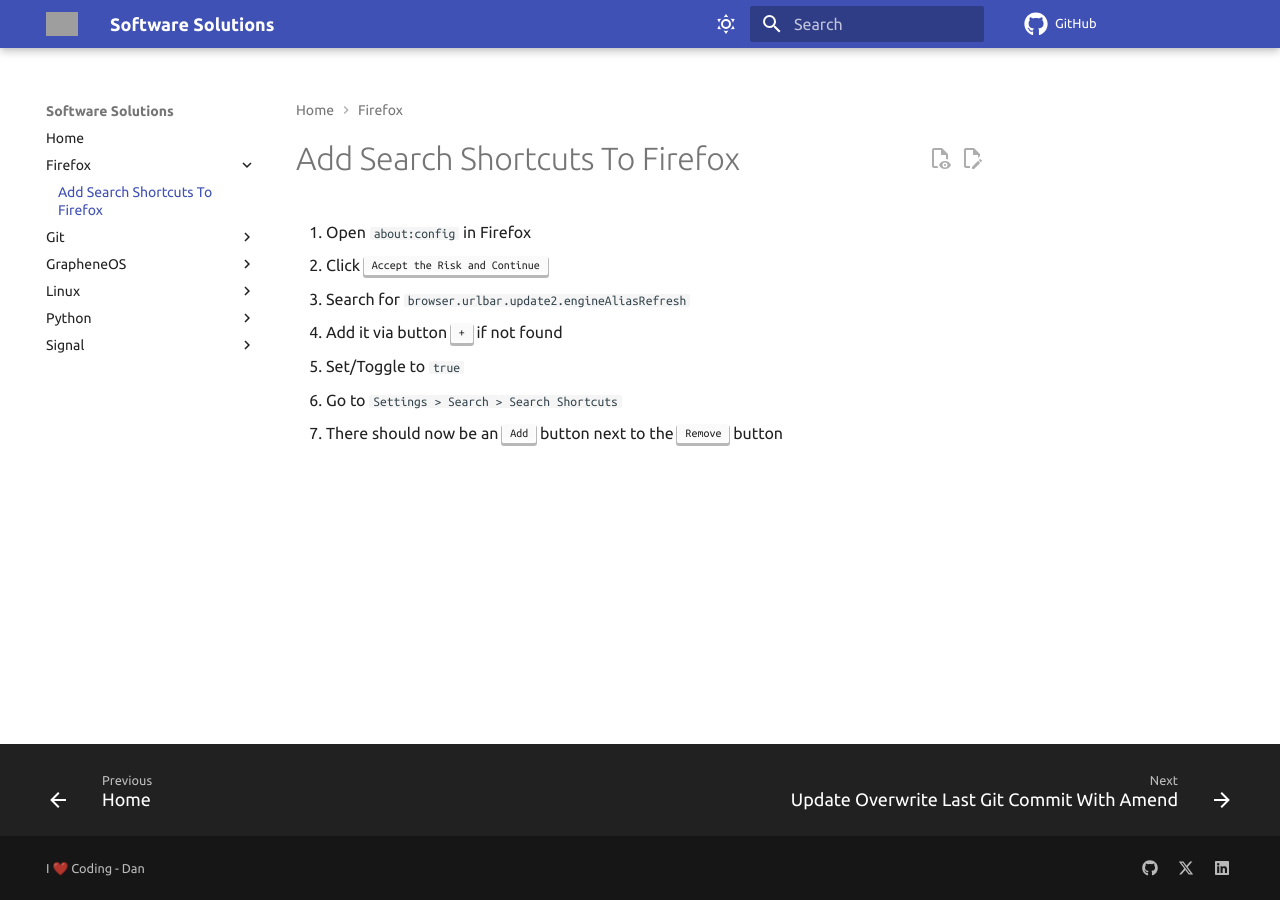
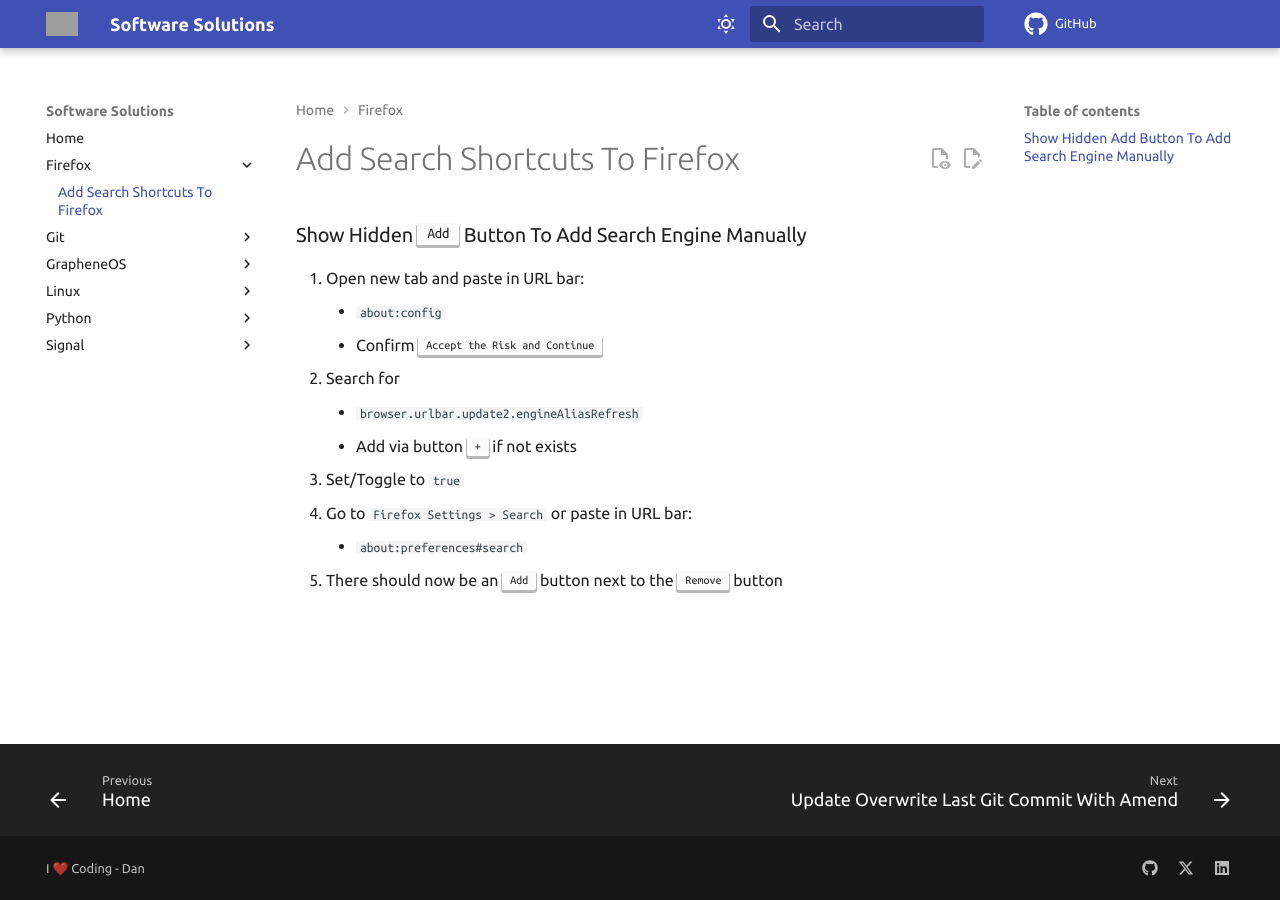
Before and after one commit to danieldreke/software-solutions, an MkDocs documentation site: the page built from docs/firefox/add-search-shortcuts-to-firefox.md, in a window 1280 px wide. Built offline with MkDocs 1.6.1 and Material for MkDocs 9.7.7, drawn with Linux system fonts in a browser that asks for light colours; comment, search, counter and statistics services are not loaded; grey boxes are pictures that could not be loaded.

Commit message:
Update add-search-shortcuts-to-firefox.md

```diff
--- a/docs/firefox/add-search-shortcuts-to-firefox.md
+++ b/docs/firefox/add-search-shortcuts-to-firefox.md
@@ -1,9 +1,18 @@
 # Add Search Shortcuts To Firefox
 
-1. Open `about:config` in Firefox
-1. Click <kbd>Accept the Risk and Continue</kbd>
-1. Search for `browser.urlbar.update2.engineAliasRefresh`
-1. Add it via button <kbd>+</kbd> if not found
+### Show Hidden <kbd>Add</kbd> Button to Add Search Engine Manually
+
+1. Open new tab and paste in URL bar:
+    - `about:config`
+    - Confirm <kbd>Accept the Risk and Continue</kbd>
+1. Search for
+    - `browser.urlbar.update2.engineAliasRefresh`
+    - Add via button <kbd>+</kbd> if not exists
 1. Set/Toggle to `true`
-1. Go to `Settings > Search > Search Shortcuts`
+1. Go to `Firefox Settings > Search` or paste in URL bar:
+    - `about:preferences#search`
 1. There should now be an <kbd>Add</kbd> button next to the <kbd>Remove</kbd> button
+
+<!--## Add via Mouse Right Click
+
+TODO-->
```
